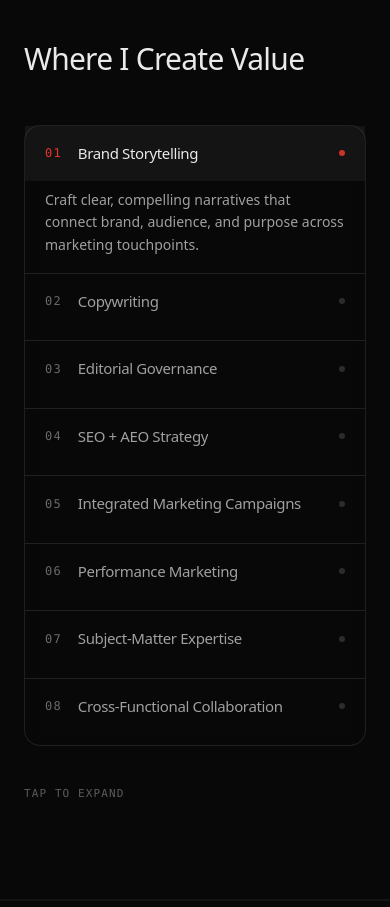
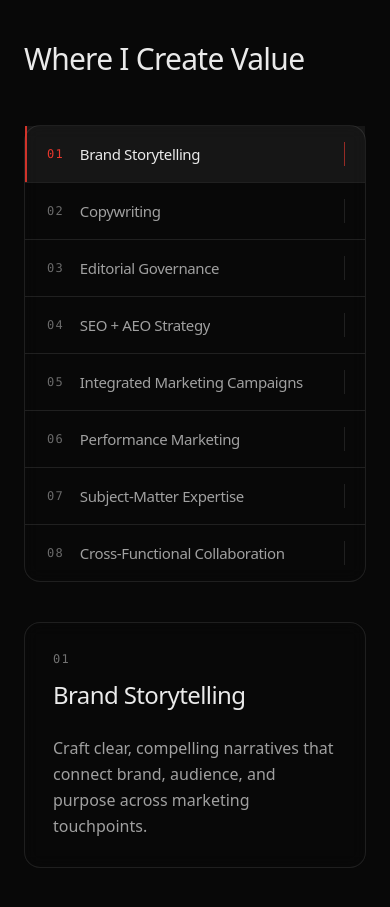
Before and after one commit to sarahsarahsarahX3/Personal-website-, a Next.js app: page / in a window 390 px wide. Shown: the part 900-1807 px from the top of the page. Built offline with nearby package versions, Linux system fonts and the light colour scheme; a web font is replaced by a local one.

Commit message:
core skill

```diff
--- a/app/components/home/CoreSkillsSection.module.css
+++ b/app/components/home/CoreSkillsSection.module.css
@@ -1,37 +1,21 @@
-.panel {
-  position: absolute;
-  inset: 0;
-  opacity: 0;
-  transform: translateY(6px);
-  transition:
-    opacity 180ms cubic-bezier(0.16, 1, 0.3, 1),
-    transform 180ms cubic-bezier(0.16, 1, 0.3, 1);
-  pointer-events: none;
+@keyframes fadeSlideIn {
+  from {
+    opacity: 0;
+    transform: translateY(6px);
+  }
+
+  to {
+    opacity: 1;
+    transform: translateY(0);
+  }
 }
 
-.panelActive {
-  opacity: 1;
-  transform: translateY(0);
-  pointer-events: auto;
+.detailInner {
+  animation: fadeSlideIn 180ms cubic-bezier(0.16, 1, 0.3, 1);
 }
 
-.accordion {
-  display: grid;
-  grid-template-rows: 0fr;
-  opacity: 0;
-  transform: translateY(-2px);
-  transition:
-    grid-template-rows 200ms cubic-bezier(0.16, 1, 0.3, 1),
-    opacity 200ms cubic-bezier(0.16, 1, 0.3, 1),
-    transform 200ms cubic-bezier(0.16, 1, 0.3, 1);
+@media (prefers-reduced-motion: reduce) {
+  .detailInner {
+    animation: none;
+  }
 }
-
-.accordionOpen {
-  grid-template-rows: 1fr;
-  opacity: 1;
-  transform: translateY(0);
-}
-
-.accordionInner {
-  overflow: hidden;
-}
--- a/app/components/home/CoreSkillsSection.tsx
+++ b/app/components/home/CoreSkillsSection.tsx
@@ -1,6 +1,6 @@
 "use client";
 
-import { useRef, useState } from "react";
+import { useMemo, useRef, useState } from "react";
 import type { KeyboardEvent } from "react";
 import { cn } from "@/app/lib/utils";
 import styles from "./CoreSkillsSection.module.css";
@@ -72,9 +72,9 @@ const valueAreas: ValueArea[] = [
 
 export function CoreSkillsSection() {
   const [activeIndex, setActiveIndex] = useState(0);
-  const [openIndex, setOpenIndex] = useState(0);
 
   const tabRefs = useRef<Array<HTMLButtonElement | null>>([]);
+  const activeArea = useMemo(() => valueAreas[activeIndex] ?? valueAreas[0]!, [activeIndex]);
 
   const onTabKeyDown = (event: KeyboardEvent<HTMLButtonElement>) => {
     const count = valueAreas.length;
@@ -105,26 +105,21 @@ export function CoreSkillsSection() {
           <h2 id="where-i-create-value-title" className="font-display text-3xl md:text-4xl tracking-tight">
             Where I Create Value
           </h2>
-          <p className="hidden md:block font-mono text-xs tracking-widest uppercase text-text-secondary/60">
-            Hover or select
-          </p>
         </header>
 
-        <div className="mt-12 grid gap-10 md:grid-cols-[320px_1fr] md:gap-14">
+        <div className="mt-12 grid gap-10 md:grid-cols-[340px_1fr] md:gap-14">
           {/* Left column: value areas */}
           <div className="md:sticky md:top-28 self-start">
-            {/* Desktop: tabs */}
             <div
               role="tablist"
               aria-label="Where I Create Value"
               aria-orientation="vertical"
-              className="hidden md:block rounded-2xl border border-white/10 bg-surface-alt/10 backdrop-blur-sm"
+              className="rounded-2xl border border-white/10 bg-surface-alt/10 backdrop-blur-sm"
             >
               <ul role="list" className="divide-y divide-white/10">
                 {valueAreas.map((area, index) => {
                   const isActive = index === activeIndex;
                   const tabId = `value-tab-${area.id}`;
-                  const panelId = `value-panel-${area.id}`;
 
                   return (
                     <li key={area.id} className="relative">
@@ -136,17 +131,18 @@ export function CoreSkillsSection() {
                         type="button"
                         role="tab"
                         aria-selected={isActive}
-                        aria-controls={panelId}
+                        aria-controls="value-detail-panel"
                         tabIndex={isActive ? 0 : -1}
                         onKeyDown={onTabKeyDown}
                         onFocus={() => setActiveIndex(index)}
                         onMouseEnter={() => setActiveIndex(index)}
                         onClick={() => setActiveIndex(index)}
                         className={cn(
-                          "group w-full text-left px-6 py-5",
+                          "group w-full text-left px-5 py-4 md:px-6 md:py-5",
                           "focus-visible:outline-none focus-visible:ring-2 focus-visible:ring-accent/40 focus-visible:ring-inset",
                           "transition-colors duration-200",
-                          isActive ? "bg-white/5" : "hover:bg-white/3",
+                          "border-l-2 border-l-transparent",
+                          isActive ? "bg-white/6 border-l-accent/80" : "hover:bg-white/3 hover:border-l-white/15",
                         )}
                       >
                         <div className="flex items-center justify-between gap-4">
@@ -172,8 +168,8 @@ export function CoreSkillsSection() {
                           <span
                             aria-hidden="true"
                             className={cn(
-                              "h-1.5 w-1.5 rounded-full transition-colors duration-200",
-                              isActive ? "bg-accent/80" : "bg-white/15 group-hover:bg-white/25",
+                              "h-6 w-px bg-white/10 transition-colors duration-200",
+                              isActive ? "bg-accent/55" : "bg-white/10 group-hover:bg-white/20",
                             )}
                           />
                         </div>
@@ -183,121 +179,30 @@ export function CoreSkillsSection() {
                 })}
               </ul>
             </div>
-
-            {/* Mobile: accordion */}
-            <div className="md:hidden rounded-2xl border border-white/10 bg-surface-alt/10 backdrop-blur-sm">
-              <ul role="list" className="divide-y divide-white/10">
-                {valueAreas.map((area, index) => {
-                  const isActive = index === activeIndex;
-                  const isOpen = index === openIndex;
-                  const triggerId = `value-mobile-trigger-${area.id}`;
-                  const regionId = `value-mobile-panel-${area.id}`;
-
-                  return (
-                    <li key={area.id} className="relative" data-value-item>
-                      <button
-                        id={triggerId}
-                        type="button"
-                        aria-expanded={isOpen}
-                        aria-controls={regionId}
-                        onClick={() => {
-                          setActiveIndex(index);
-                          setOpenIndex((prev) => (prev === index ? -1 : index));
-                        }}
-                        className={cn(
-                          "group w-full text-left px-5 py-4",
-                          "focus-visible:outline-none focus-visible:ring-2 focus-visible:ring-accent/40 focus-visible:ring-inset",
-                          "transition-colors duration-200",
-                          isActive ? "bg-white/5" : "hover:bg-white/3",
-                        )}
-                      >
-                        <div className="flex items-center justify-between gap-4">
-                          <div className="flex items-center gap-4 min-w-0">
-                            <span
-                              className={cn(
-                                "font-mono text-xs tracking-widest",
-                                isActive ? "text-accent/90" : "text-text-secondary/65 group-hover:text-text-secondary",
-                              )}
-                            >
-                              {area.index}
-                            </span>
-                            <span
-                              className={cn(
-                                "truncate text-[15px] tracking-tight",
-                                isActive ? "text-text-primary" : "text-text-secondary group-hover:text-text-primary",
-                              )}
-                            >
-                              {area.title}
-                            </span>
-                          </div>
-
-                          <span
-                            aria-hidden="true"
-                            className={cn(
-                              "h-1.5 w-1.5 rounded-full transition-colors duration-200",
-                              isActive ? "bg-accent/80" : "bg-white/15 group-hover:bg-white/25",
-                            )}
-                          />
-                        </div>
-                      </button>
-
-                      <div
-                        id={regionId}
-                        role="region"
-                        aria-labelledby={triggerId}
-                        className={cn("px-5 pb-4 -mt-1", styles.accordion, isOpen && styles.accordionOpen)}
-                      >
-                        <div className={styles.accordionInner}>
-                          <div className="pt-3 text-sm leading-relaxed text-text-secondary">{area.description}</div>
-                        </div>
-                      </div>
-                    </li>
-                  );
-                })}
-              </ul>
-            </div>
           </div>
 
           {/* Right column: contextual content */}
-          <div className="hidden md:block">
-            <div className="relative min-h-[220px] rounded-2xl border border-white/10 bg-surface-alt/10 backdrop-blur-sm p-8">
-              {valueAreas.map((area, index) => {
-                const isActive = index === activeIndex;
-                return (
-                  <div
-                    key={area.id}
-                    id={`value-panel-${area.id}`}
-                    role="tabpanel"
-                    aria-labelledby={`value-tab-${area.id}`}
-                    aria-hidden={!isActive}
-                    className={cn(styles.panel, isActive && styles.panelActive)}
-                  >
-                    <div className="flex items-start justify-between gap-8">
-                      <div className="min-w-0">
-                        <div className="font-mono text-xs tracking-widest text-text-secondary/70">{area.index}</div>
-                        <h3 className="mt-3 text-2xl font-display tracking-tight">{area.title}</h3>
-                      </div>
-                      <div className="hidden lg:block font-mono text-xs tracking-widest uppercase text-text-secondary/55">
-                        Active
-                      </div>
-                    </div>
-
-                    <p className="mt-6 text-base leading-relaxed text-text-secondary max-w-2xl">
-                      {area.description}
-                    </p>
-                  </div>
-                );
-              })}
+          <div>
+            <div
+              id="value-detail-panel"
+              role="tabpanel"
+              aria-labelledby={`value-tab-${activeArea.id}`}
+              className="rounded-2xl border border-white/10 bg-surface-alt/10 backdrop-blur-sm p-7 md:p-8"
+            >
+              <div key={activeArea.id} className={styles.detailInner}>
+                <div className="font-mono text-xs tracking-widest text-text-secondary/70">{activeArea.index}</div>
+                <h3 className="mt-3 text-2xl md:text-[28px] font-display tracking-tight">
+                  {activeArea.title}
+                </h3>
+                <p className="mt-6 text-base leading-relaxed text-text-secondary max-w-2xl">
+                  {activeArea.description}
+                </p>
+              </div>
             </div>
 
-            <div className="mt-4 font-mono text-[11px] tracking-widest uppercase text-text-secondary/55">
+            <div className="mt-4 hidden md:block font-mono text-[11px] tracking-widest uppercase text-text-secondary/55">
               Use ↑/↓ to navigate
             </div>
-          </div>
-
-          {/* Mobile: a subtle hint below the list */}
-          <div className="md:hidden font-mono text-[11px] tracking-widest uppercase text-text-secondary/55">
-            Tap to expand
           </div>
         </div>
       </div>
```
